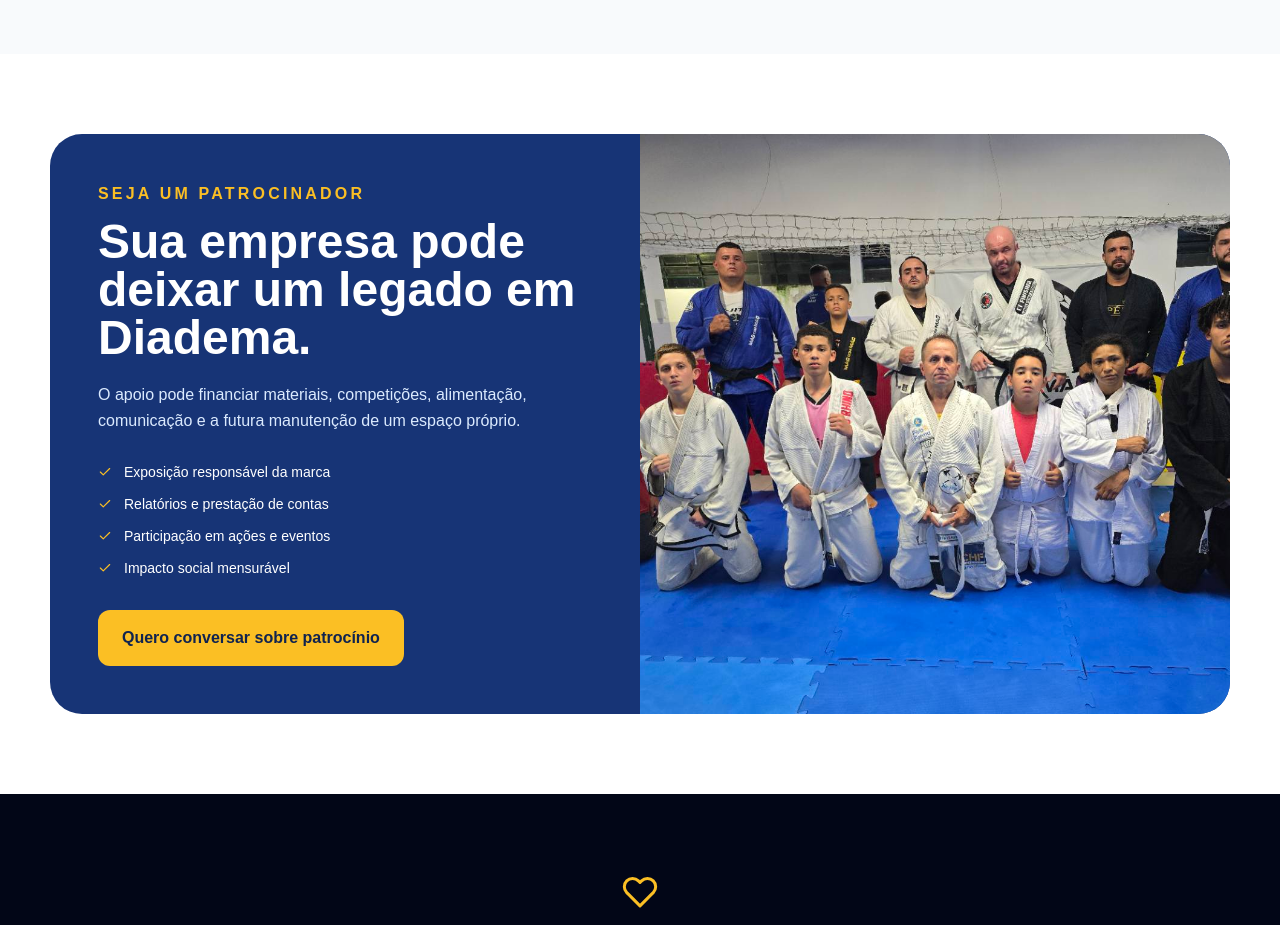
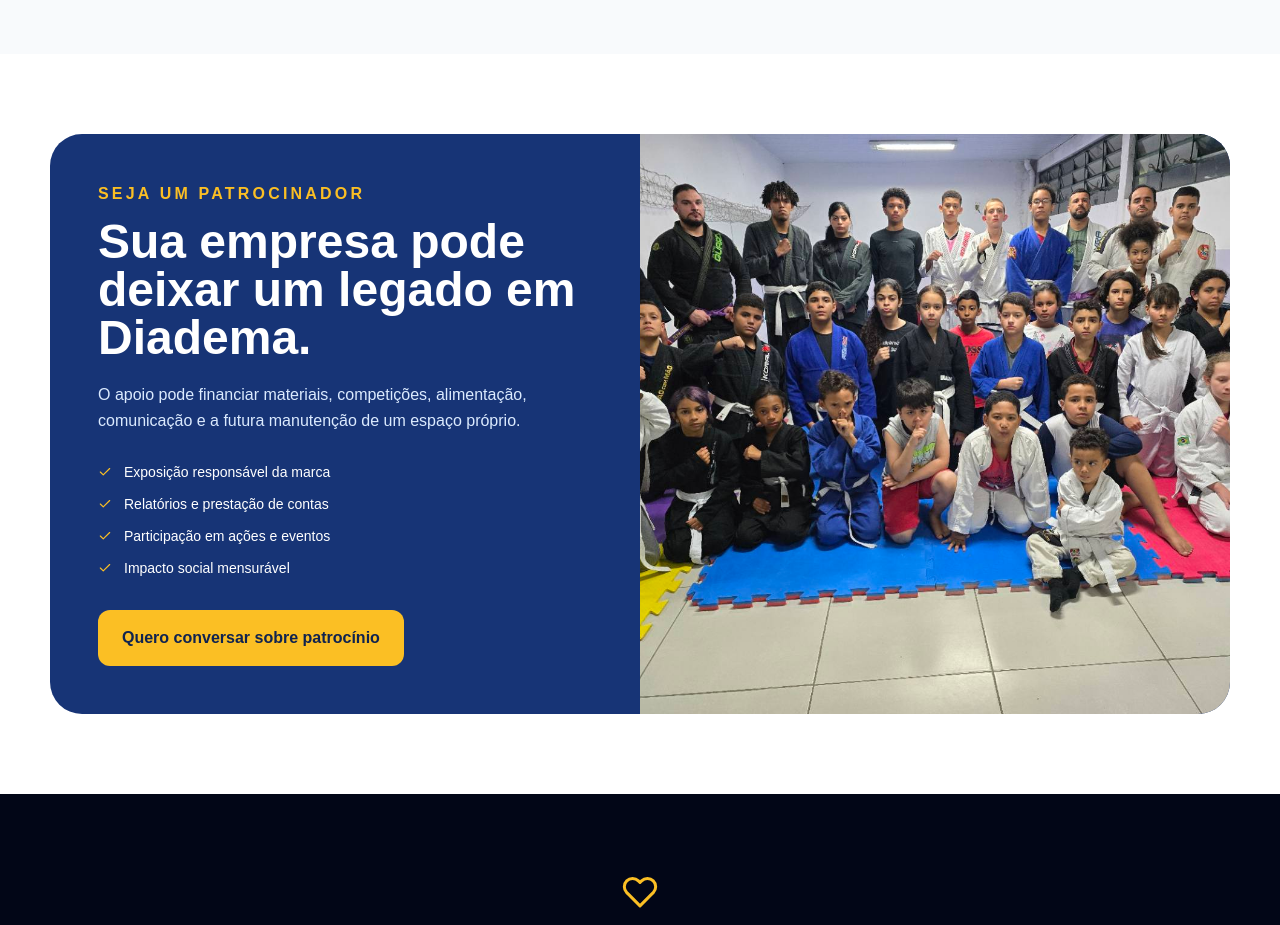
Before and after one commit to chefdcg20-commits/maocommao.org.com, a Next.js app: page / in a window 1280 px wide. Shown: the part 4480-5405 px from the top of the page. Built offline with nearby package versions, Linux system fonts and the light colour scheme.

Commit message:
Melhora foto da seção de patrocínio

```diff
--- a/app/page.tsx
+++ b/app/page.tsx
@@ -195,7 +195,7 @@ export default function Home() {
       <section id="patrocinio" className="section-space">
         <div className="container-site grid overflow-hidden rounded-[2rem] bg-brand-800 text-white lg:grid-cols-2">
           <div className="p-8 sm:p-12"><p className="font-black uppercase tracking-[0.2em] text-gold">Seja um patrocinador</p><h2 className="mt-3 text-3xl font-black sm:text-5xl">Sua empresa pode deixar um legado em Diadema.</h2><p className="mt-5 leading-relaxed text-blue-100">O apoio pode financiar materiais, competições, alimentação, comunicação e a futura manutenção de um espaço próprio.</p><ul className="mt-7 grid gap-3 text-sm">{['Exposição responsável da marca', 'Relatórios e prestação de contas', 'Participação em ações e eventos', 'Impacto social mensurável'].map((item) => <li key={item} className="flex items-center gap-3"><FiCheck className="text-gold" /> {item}</li>)}</ul><a href="#contato" className="focus-ring mt-8 inline-flex rounded-xl bg-gold px-6 py-4 font-black text-brand-900">Quero conversar sobre patrocínio</a></div>
-          <div className="relative min-h-96"><Image src="/images/turma-patrocinio.jpg" alt="Alunos e professores do Projeto Mão com Mão reunidos no tatame" fill className="object-cover" /></div>
+          <div className="relative aspect-[4/3] lg:aspect-auto lg:min-h-96"><Image src="/images/turma-patrocinio-2.jpg" alt="Turma infantil e adulta do Projeto Mão com Mão reunida no tatame" fill className="object-cover object-center" /></div>
         </div>
       </section>
 
```
Also changed, not shown: public/images/turma-patrocinio-2.jpg (added).
